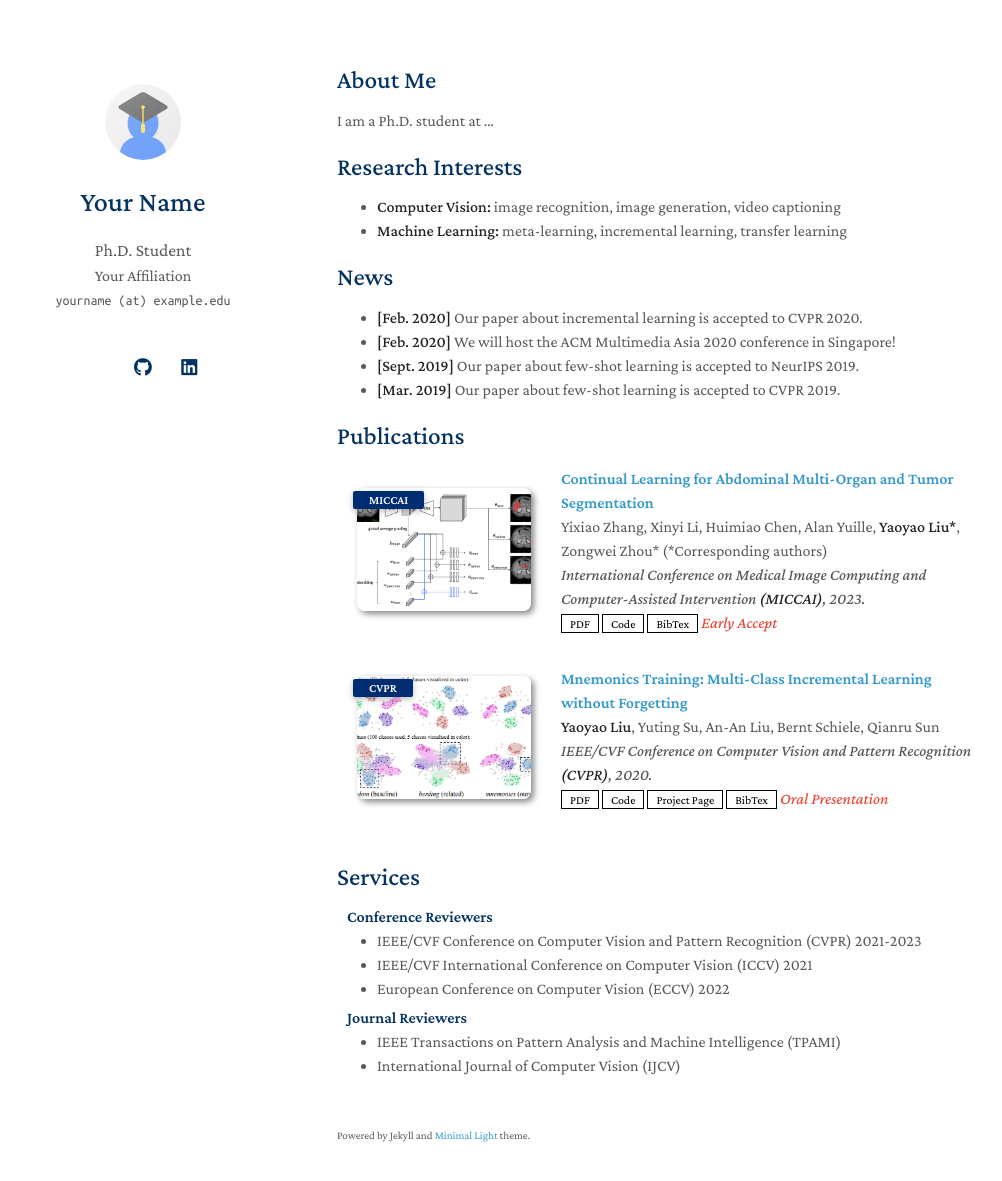
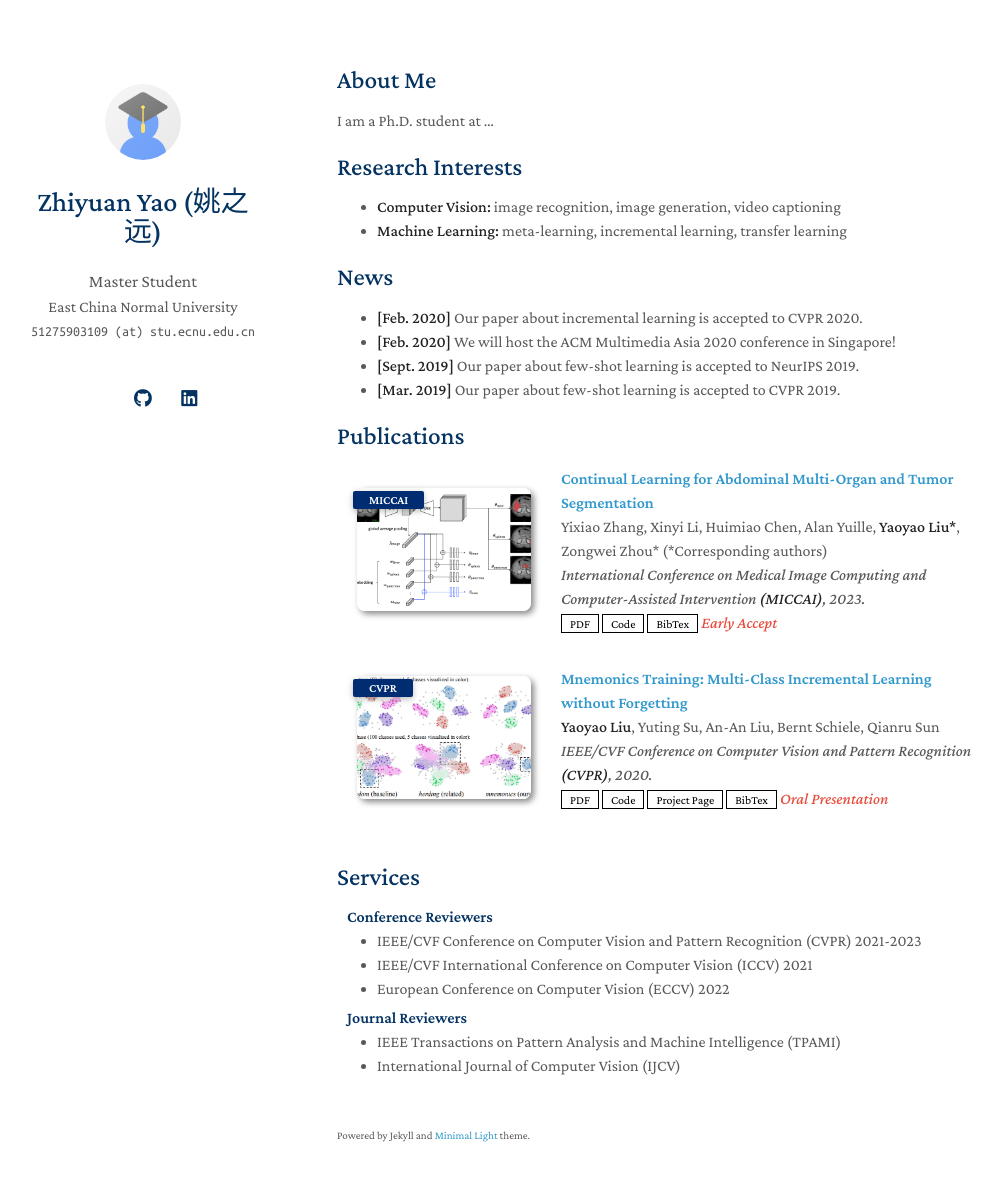
Before and after one commit to zyYao0720/zyYao0720.github.io, a Jekyll site: the page built from index.md, in a window 1280 px wide and 1216 px high. Shown: the top 1181 px of the window, without its empty margins (133-1135 px from the left). Built offline with Jekyll 4.4.1, drawn with Linux system fonts in a browser that asks for light colours; a style sheet for code colours, icons or effects is not loaded; our own code applies the rules of GitHub Pages for plain Markdown files.

Commit message:
Update _config.yml

```diff
--- a/_config.yml
+++ b/_config.yml
@@ -1,8 +1,8 @@
 # Basic Information
-title: Your Name
-position: Ph.D. Student
-affiliation: Your Affiliation
-email: yourname (at) example.edu
+title: Zhiyuan Yao (姚之远)
+position: Master Student
+affiliation: East China Normal University
+email: 51275903109 (at) stu.ecnu.edu.cn
 
 # Search Engine Optimization (SEO)
 # The following information is used to improve the website traffic from search engines, e.g., Google.
```
